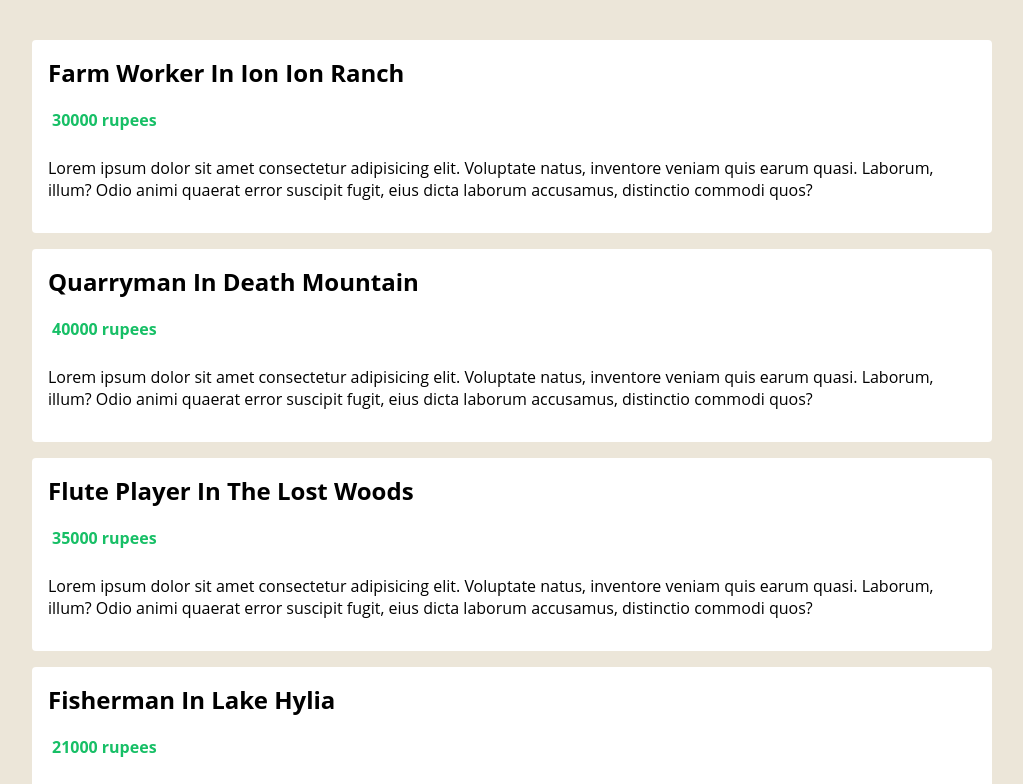
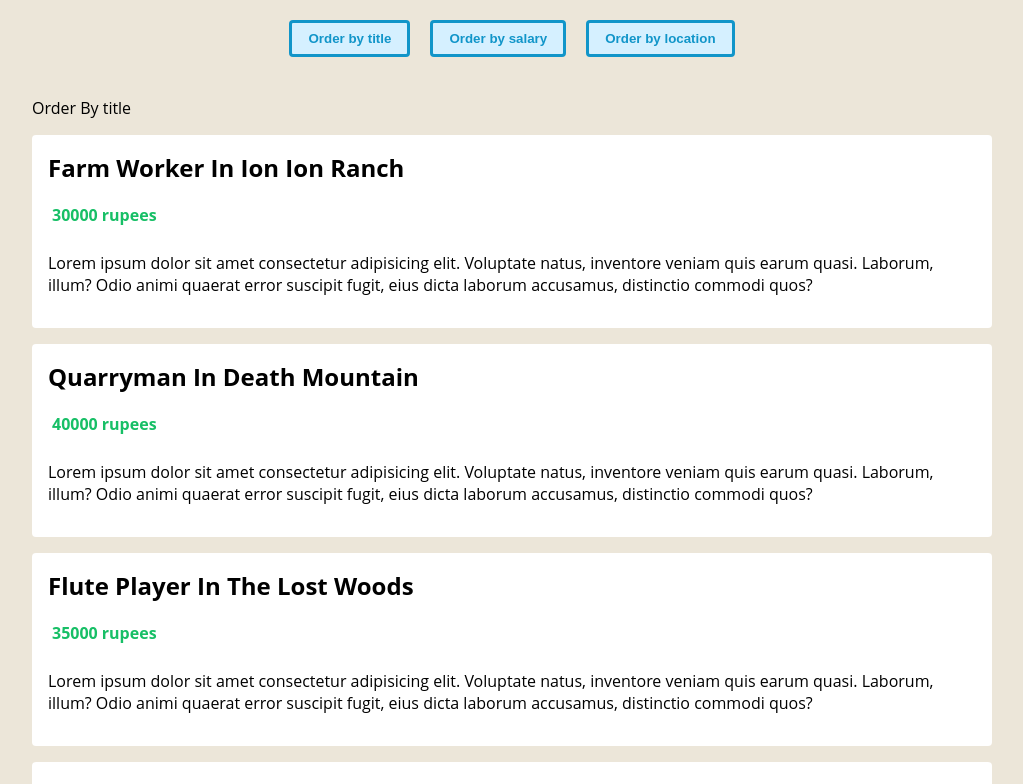
Before and after one commit to EspiraMarvin/typescript-online-jobs, a Vue app: page / in a window 1280 px wide. Shown: the top 784 px of the page, without its empty margins (128-1151 px from the left). Built offline with nearby package versions, Linux system fonts and the light colour scheme; a web font is replaced by a local one.

Commit message:
Types & Functions

```diff
--- a/src/App.vue
+++ b/src/App.vue
@@ -1,14 +1,23 @@
 <template>
   <div class="app">
-    <JobList :jobs="jobs" />
+    <header>
+      <div class="order">
+        <button @click="handleClick('title')">Order by title</button>
+        <button @click="handleClick('salary')">Order by salary</button>
+        <button @click="handleClick('location')">Order by location</button>
+      </div>
+    </header>
+
+       <JobList :jobs="jobs" :order="order"/>
   </div>
 </template>
 
 <script lang="ts">
 
 import { defineComponent, ref } from 'vue';
+import JobList from './components/JobList.vue'
 import Job from './types/Job'
-import JobList from './components/JobList.vue'
+import OrderTerm from './types/OrderTerm'
 
 export default defineComponent({
   name: 'App',
@@ -23,11 +32,33 @@
       { title: 'prison guard', location: 'gerudo valley', salary: 32000, id: '5' }
     ])
 
-    return  { jobs }
+// <> - this is a generic argument
+    const order = ref<OrderTerm>('title')
+
+    const handleClick = (term: OrderTerm) => {
+      order.value = term
+    }
+
+    return  { jobs, handleClick, order }
   }
 });
 </script>
 
 <style>
-
+  header {
+    text-align: center;
+  }
+  header .order {
+    margin-top: 20px;
+  }
+  button {
+    margin: 0 10px;
+    color: #1195c9;
+    border: 3px solid #1195c9;
+    background: #d5f0ff;
+    padding: 8px 16px;
+    border-radius: 4px;
+    cursor: pointer;
+    font-weight: bold;
+  }
 </style>
--- a/src/components/JobList.vue
+++ b/src/components/JobList.vue
@@ -1,5 +1,8 @@
 <template>
     <div class=job-list>
+        <p>
+            Order By {{ order }}
+        </p>
         <ul>
             <li v-for="job in jobs" :key="job.id">
                 <h2>{{ job.title }} in {{ job.location }}</h2>
@@ -9,8 +12,8 @@
                 <div class="description">
                     <p>Lorem ipsum dolor sit amet consectetur adipisicing elit.
                          Voluptate natus, inventore veniam quis earum quasi.
-                          Laborum, illum? Odio animi quaerat error suscipit fugit,
-                           eius dicta laborum accusamus, distinctio commodi quos?
+                         Laborum, illum? Odio animi quaerat error suscipit fugit,
+                         eius dicta laborum accusamus, distinctio commodi quos?
                     </p>
                 </div>
             </li>
@@ -20,12 +23,17 @@
 <script lang="ts">
 import { defineComponent, PropType } from 'vue'
 import Job from '@/types/Job'
+import OrderTerm from '@/types/OrderTerm'
 
 export default defineComponent({
     props: {
         jobs: {
             required: true,
             type: Array as PropType<Job[]>
+        },
+        order: {
+            required: true,
+            type: String as PropType<OrderTerm>
         }
     }
 
--- /dev/null
+++ b/src/types/OrderTerm.ts
@@ -0,0 +1,3 @@
+type OrderTerm = 'location' | 'title' | 'salary'
+
+export default OrderTerm
```
